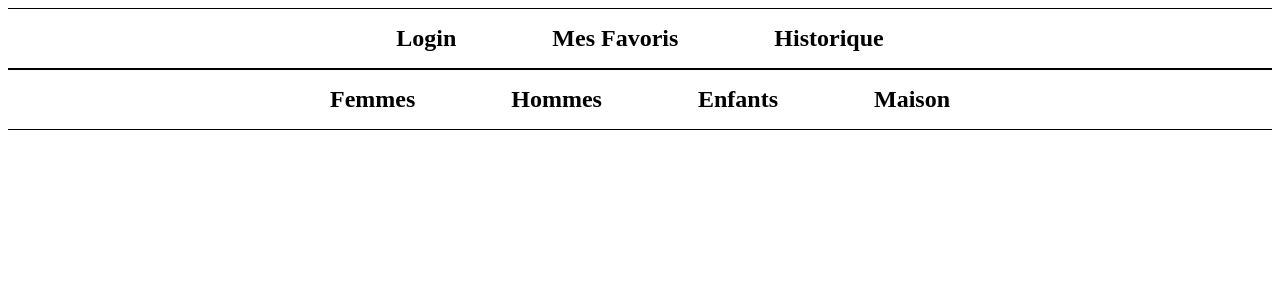
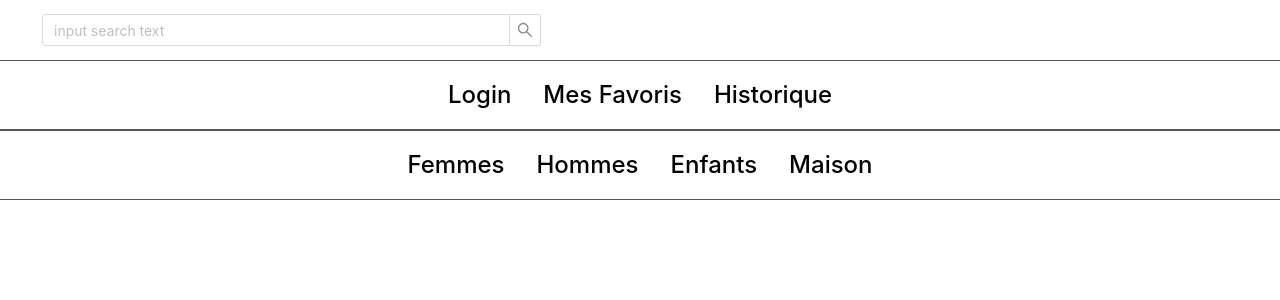
Before and after one commit to leHomard/izishop_LEGACY, a Next.js app in the folder client/: page / in a window 1280 px wide. Shown: the top 300 px of the page. Built offline with nearby package versions, Linux system fonts and the light colour scheme.

Commit message:
set up ant design & add search bar header

```diff
--- a/client/components/header/Header.js
+++ b/client/components/header/Header.js
@@ -1,11 +1,22 @@
+import { Input } from "antd";
+
 import Nav from "../nav/Nav";
-import StyledHeader from "./styles";
+import StyledHeader, { StyledSearch } from "./styles";
 import SubNav from "../nav/SubNav";
+
+const { Search } = Input;
 
 const Header = () => {
   return (
     <StyledHeader>
       <div className="bar">
+        <StyledSearch>
+          <Search
+            placeholder="input search text"
+            onSearch={value => console.log(value)}
+            style={{ width: 500 }}
+          />
+        </StyledSearch>
         <Nav />
       </div>
       <div className="sub-bar">
--- a/client/components/header/styles.js
+++ b/client/components/header/styles.js
@@ -1,4 +1,8 @@
 import styled from "styled-components";
+
+export const StyledSearch = styled.div`
+  padding: 1em 3em;
+`;
 
 const StyledHeader = styled.header`
   .bar {
--- a/client/components/nav/SubNav.js
+++ b/client/components/nav/SubNav.js
@@ -3,7 +3,7 @@ import NavStyles from "./styles";
 
 const SubNav = () => {
   return (
-    <NavStyles>
+    <NavStyles subNav>
       <Link href="woman-category">
         <a>Femmes</a>
       </Link>
--- a/client/components/nav/styles.js
+++ b/client/components/nav/styles.js
@@ -4,17 +4,17 @@ const NavStyles = styled.ul`
   margin: 0;
   padding: 0;
   display: flex;
-  justify-self: end;
+  justify-self: start;
   font-size: 1rem;
   a,
   button {
-    padding: 1rem 3rem;
+    padding: 1rem 1rem;
     display: flex;
     text-decoration: none;
     color: black;
     align-items: flex-end;
     position: relative;
-    font-weight: 600;
+    font-weight: 550;
     font-size: 1em;
     background: none;
     border: 0;
@@ -34,28 +34,6 @@ const NavStyles = styled.ul`
       top: 0;
       bottom: 0;
     }
-    &:after {
-      height: 2px;
-      background: #09b1ba;
-      content: "";
-      width: 0;
-      position: absolute;
-      transform: translateX(-50%);
-      transition: width 0.4s;
-      transition-timing-function: cubic-bezier(1, -0.65, 0, 2.31);
-      left: 50%;
-      margin-top: 2rem;
-    }
-    &:hover,
-    &:focus {
-      outline: none;
-      &:after {
-        width: calc(100% - 60px);
-      }
-      @media (max-width: 700px) {
-        width: calc(100% - 10px);
-      }
-    }
   }
   @media (max-width: 1300px) {
     border-top: 1px solid ${props => props.theme.lightgrey};
--- /dev/null
+++ b/client/next.config.js
@@ -0,0 +1,27 @@
+const withCss = require("@zeit/next-css");
+
+module.exports = withCss({
+  webpack: (config, { isServer }) => {
+    if (isServer) {
+      const antStyles = /antd\/.*?\/style\/css.*?/;
+      const origExternals = [...config.externals];
+      config.externals = [
+        (context, request, callback) => {
+          if (request.match(antStyles)) return callback();
+          if (typeof origExternals[0] === "function") {
+            origExternals[0](context, request, callback);
+          } else {
+            callback();
+          }
+        },
+        ...(typeof origExternals[0] === "function" ? [] : origExternals)
+      ];
+
+      config.module.rules.unshift({
+        test: antStyles,
+        use: "null-loader"
+      });
+    }
+    return config;
+  }
+});
```
Also changed, not shown: client/package.json (+25 -0 lines), 1 other file (tests, documents, lock files or other folders).
